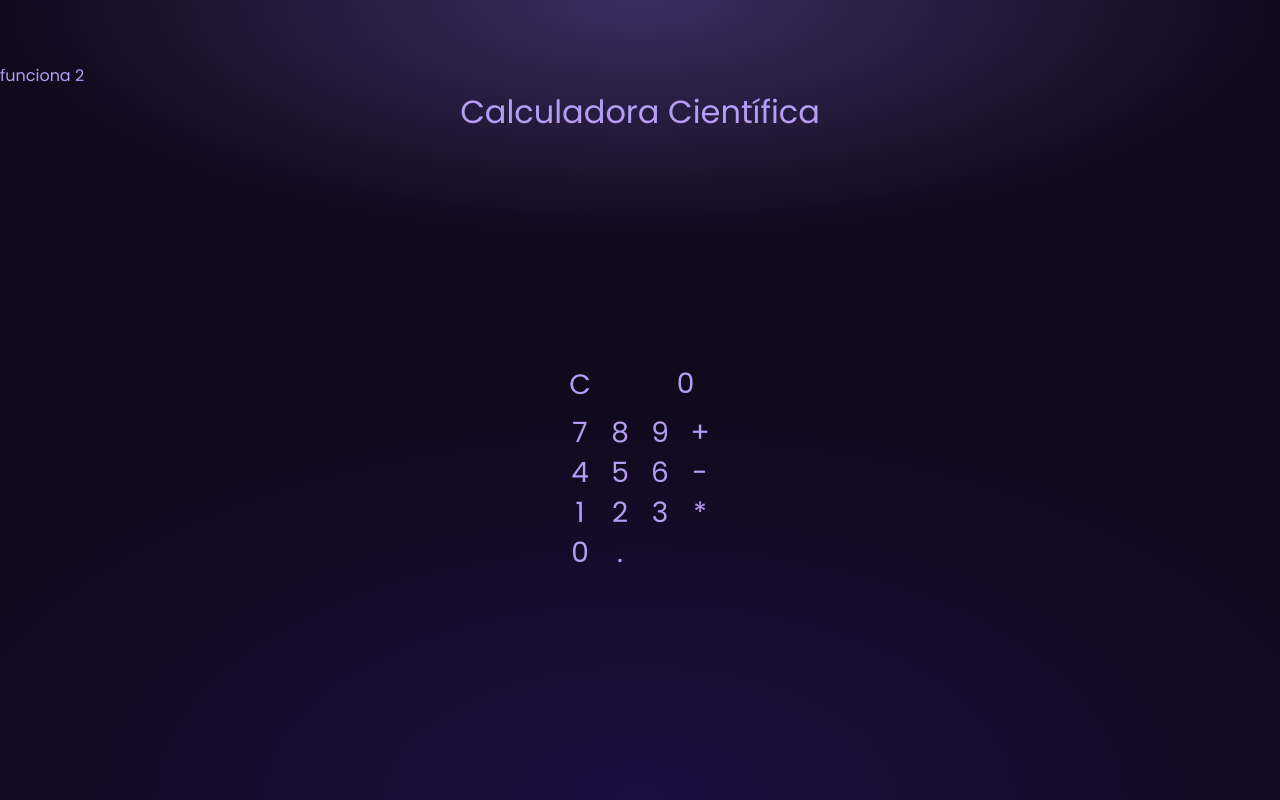
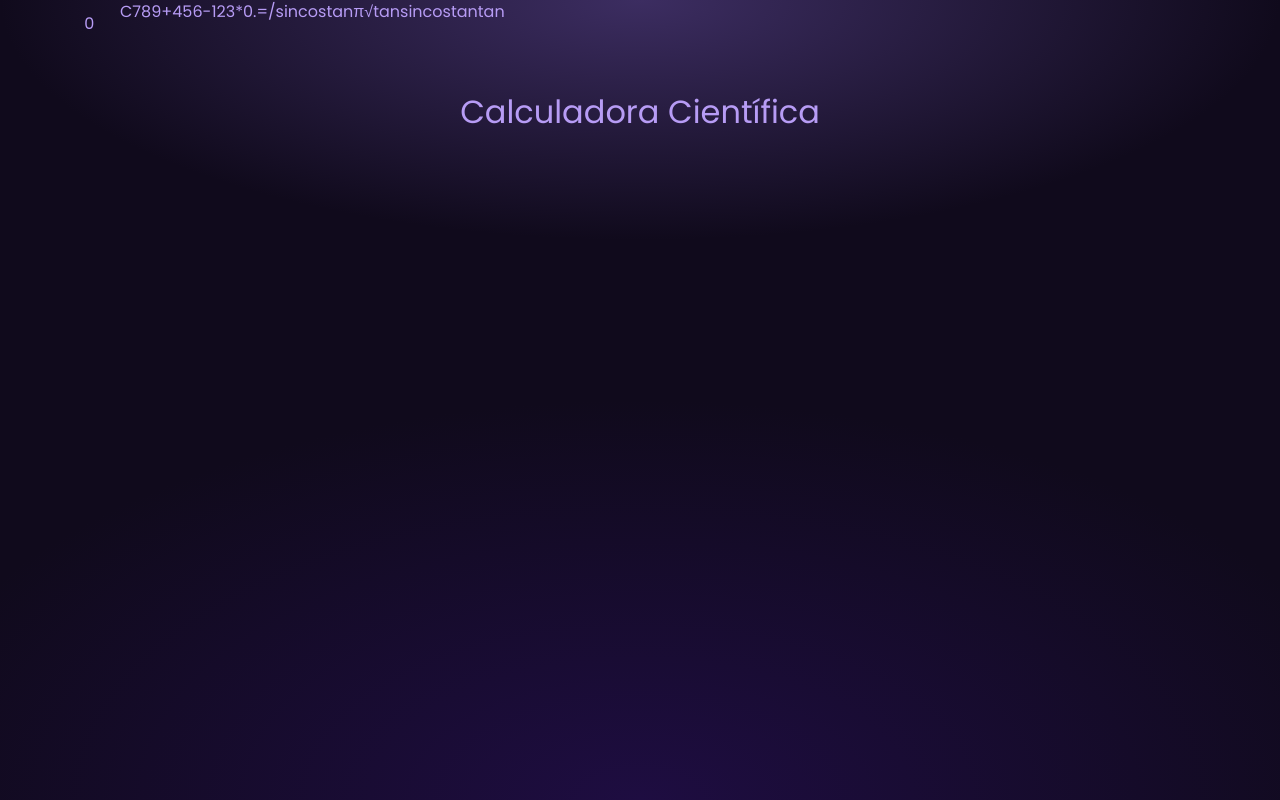
Before and after one commit to qbyuir/MultiCalculatorR, a React (Vite) app: page / in a window 1280 px wide. Built offline with nearby package versions, Linux system fonts and the light colour scheme.

Commit message:
starting the calc

```diff
--- a/src/components/IMCcalc.jsx
+++ /dev/null
@@ -1,8 +0,0 @@
-import { useState } from "react";
-
-export function IMCcalc() {
-
-    return (
-        <div className="text-default">funciona 2 </div>
-    )
-}
--- a/src/components/Matcalc.jsx
+++ b/src/components/Matcalc.jsx
@@ -4,7 +4,7 @@ export function Matcalc() {
 
     return (
      <>
-       <div id="sciCalc" className="text-center p-8 ml-15 w-[calc(100% - 240px)]">
+       {/* <div id="sciCalc" className="text-center p-8 ml-15 w-[calc(100% - 240px)]">
             <h2 id="sciTitle" className="text-default text-2r max-w-60r left-1/2 bottom-7/8 absolute -translate-x-2/4 -translate-y-2/4">Calculadora Científica</h2>
          <div id="sci-calculator" className="absolute m-0 mx-auto text-28px w-40 pt-20 pb-8 px-0 top-55 left-1/2 -translate-x-2/4 -translate-y-2/4">
             <button class="clear" id="clear" className="text-default cursor-pointer bg-transparent float-left w-8 h-8 m-1 border-0 rounded-2xl transition-btn">C</button>
@@ -27,7 +27,50 @@ export function Matcalc() {
             <button class="num" data-num="0" className="text-default cursor-pointer bg-transparent float-left w-8 h-8 m-1 border-0 rounded-2xl transition-btn">0</button>
             <button class="num" data-num="." className="text-default cursor-pointer bg-transparent float-left w-8 h-8 m-1 border-0 rounded-2xl transition-btn">.</button>
          </div>
-       </div>
+       </div> */}
+        <h2 id="calcTitle" className="absolute text-2r max-w-60r bottom-7/8 left-1/2 -translate-x-1/2 -translate-y-1/2"> Calculadora Científica </h2>
+
+        <div className="absolute m-0 w-40 text-28px pt-20 pb-8 top-55 left-1/2 -translate-x-1/2 -translate-y-1/2 text-center" class="calculator">
+
+          <button class="clear" className="">C</button>
+          <div class="viewer" className=" float-left text-right text-ellipsis overflow-hidden leading-3r w-7.5 h-12 pr-1.6">0</div>
+
+          <button class="num" className="">7</button>
+          <button class="num" className="">8</button>
+          <button class="num" className="">9</button>
+          <button class="ops" data-ops="ops" className="">+</button>
+
+          <button class="num" className="">4</button>
+          <button class="num" className="">5</button>
+          <button class="num" className="">6</button>
+          <button class="ops" className="">-</button>
+
+          <button class="num" className="">1</button>
+          <button class="num" className="">2</button>
+          <button class="num" className="">3</button>
+          <button class="ops" className="">*</button>
+
+          <button class="num" className="">0</button>
+          <button class="num" className="">.</button>
+          <button class="equals" className="">=</button>
+          <button class="ops" className="">/</button>
+
+          <button class="sin">sin</button>
+          <button class="cos">cos</button>
+          <button class="tan">tan</button>
+
+          <button class="pi">π</button>
+          <button class="root">√</button>
+          <button class="exp">tan</button>
+          <button class="exp">sin</button>
+          <button class="ops">cos</button>
+          <button class="ops">tan</button>
+          <button class="ops">tan</button>
+
+
+
+        </div>
+
      </>
     )
 }
--- a/src/components/Multicalculator.jsx
+++ b/src/components/Multicalculator.jsx
@@ -1,13 +1,11 @@
 import { useState } from 'react'
 import { Matcalc } from './matCalc'
-import { IMCcalc } from './IMCcalc'
 
 export function Multicalculator() {
 
     return (
         <div>
             <Matcalc />
-            <IMCcalc />
         </div>
     )
 }
--- a/src/index.css
+++ b/src/index.css
@@ -6,7 +6,7 @@
 
 @layer base {
     body {
-        @apply bg-default bg-gradient-radial
+        @apply bg-default bg-gradient-radial text-default
     }
     html {
         font-family: 'Poppins', sans-serif;
```
